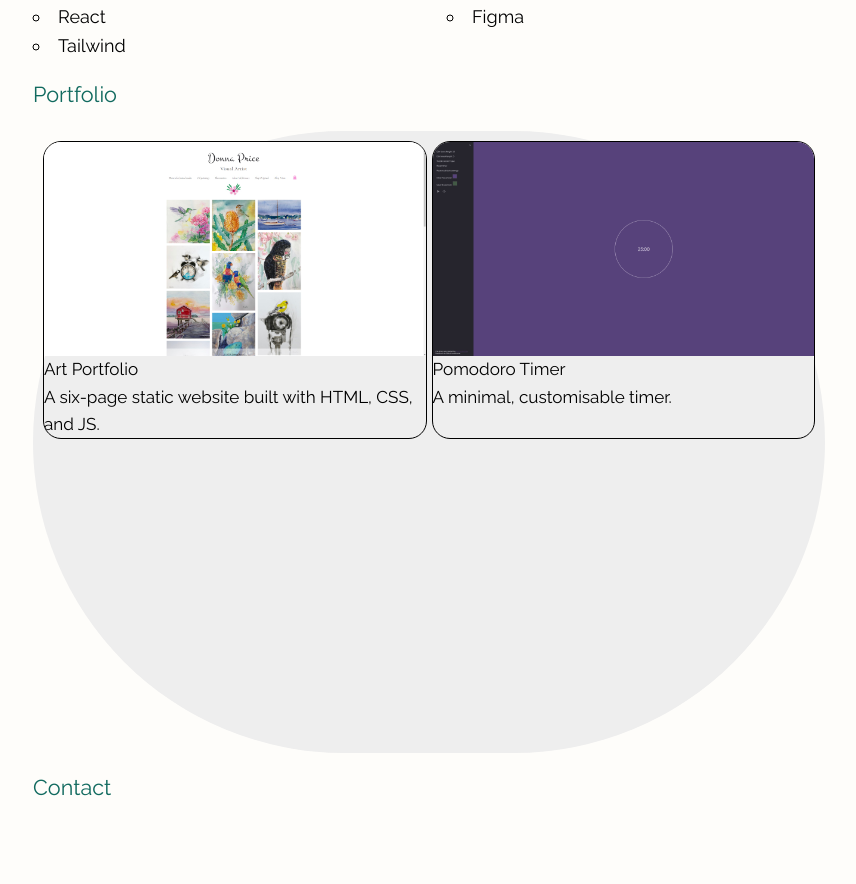
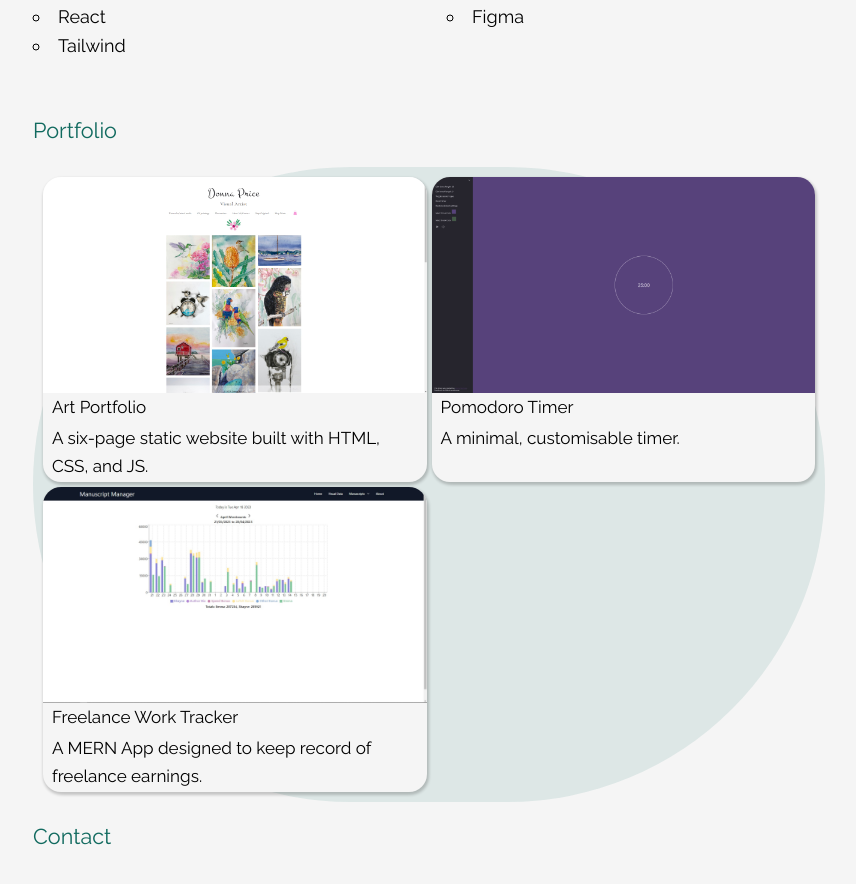
Before and after one commit to emoore29/My-Portfolio, a Next.js app: page / in a window 1280 px wide. Shown: the part 562-1446 px from the top of the page, without its empty margins (211-1067 px from the left). Before the commit the page ends 1422 px from the top, so only its background shows below. Built offline with nearby package versions, Linux system fonts and the light colour scheme.

Commit message:
tidied css styles, added some more minor styling

```diff
--- a/components/layout.module.css
+++ b/components/layout.module.css
@@ -7,6 +7,7 @@
   margin: 0 auto 0;
 }
 
+/* HEADER */
 .header {
   display: grid;
   grid-template-columns: repeat(2, 1fr);
@@ -16,6 +17,7 @@
   margin-top: 2rem;
 }
 
+/* HEADER NAME AND TITLE/DESCRIPTION */
 .name {
   grid-row: 1 / 2;
   grid-column: 1 / 1;
@@ -25,6 +27,7 @@
   grid-row: 2 / 3;
 }
 
+/* NAVBAR */
 .navBar {
   grid-row: 1 / 3;
   align-self: center;
--- a/components/portfolio.js
+++ b/components/portfolio.js
@@ -33,6 +33,19 @@ export default function Portfolio() {
           <p>Pomodoro Timer</p>
           <p>A minimal, customisable timer.</p>
         </div>
+
+        <div className={styles.projectContainer}>
+          <div id="project-image" className={styles.projectImageParent}>
+            <Image
+              src="/images/manuscript-app-screenshot.jpg" // Route of the image file
+              fill
+              className={utilStyles.objectContain}
+              alt="Statistics App"
+            />
+          </div>
+          <p>Freelance Work Tracker</p>
+          <p>A MERN App designed to keep record of freelance earnings.</p>
+        </div>
       </div>
     </section>
   );
--- a/pages/index.js
+++ b/pages/index.js
@@ -45,7 +45,7 @@ export default function Home({ allPostsData }) {
           className={`${utilStyles.borderCircle} ${styles.aboutProfileImg}`}
         />
       </section>
-      <section>
+      <section className={styles.skillsContainer}>
         <h2 id="skills" className={utilStyles.headingMd}>
           Skills
         </h2>
--- a/styles/Home.module.css
+++ b/styles/Home.module.css
@@ -25,6 +25,10 @@
 }
 
 /* SKILL SECTION */
+.skillsContainer {
+  margin-bottom: 3rem;
+}
+
 .skillList {
   columns: 2;
   column-gap: 2rem;
@@ -39,14 +43,21 @@
   grid-template-rows: repeat(2, 1fr);
   gap: 5px;
   border-radius: 9999px;
-  background-color: #eee; /* add a background color */
+  background-color: rgba(17, 106, 95, 0.1); /* add a background color */
   padding: 10px; /* increase padding to make the container larger */
 }
 
 .projectContainer {
-  border: 1px solid black;
+  /* border: 1px solid black; */
   border-radius: 1rem;
   overflow: hidden;
+  background-color: #f5f5f5;
+  -webkit-box-shadow: 1px 2px 3px 1px rgba(0, 0, 0, 0.2);
+  box-shadow: 1px 2px 3px 1px rgba(0, 0, 0, 0.2);
+}
+
+.projectContainer p {
+  padding: 0.1rem 0.5rem;
 }
 
 .projectImageParent {
--- a/styles/global.css
+++ b/styles/global.css
@@ -7,7 +7,7 @@ body {
   font-family: "Raleway", sans-serif;
   line-height: 1.6;
   font-size: 18px;
-  background-color: #fefdfa;
+  background-color: #f5f5f5;
 }
 
 * {
```
Also changed, not shown: public/images/manuscript-app-screenshot.jpg (added).
